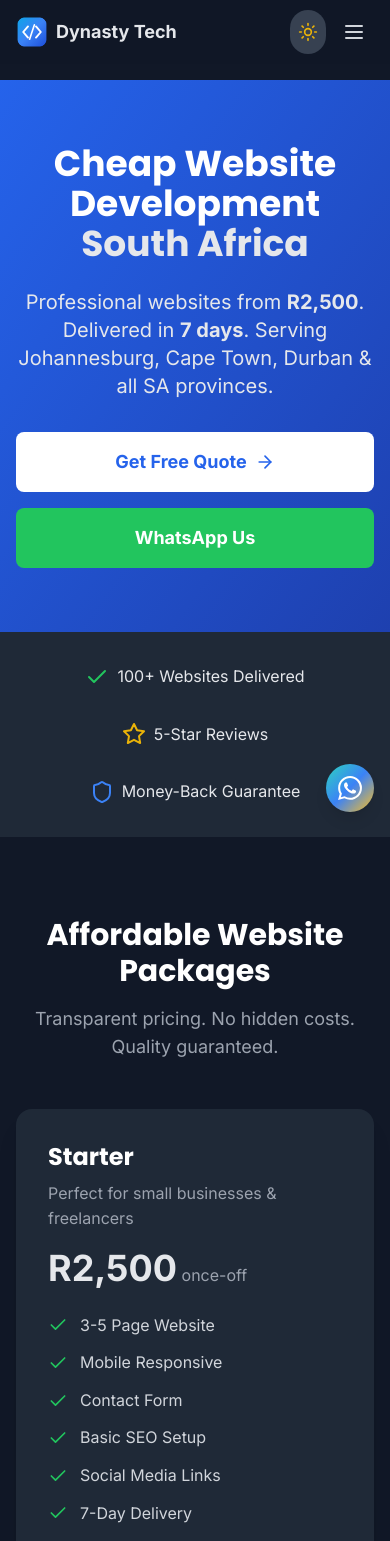
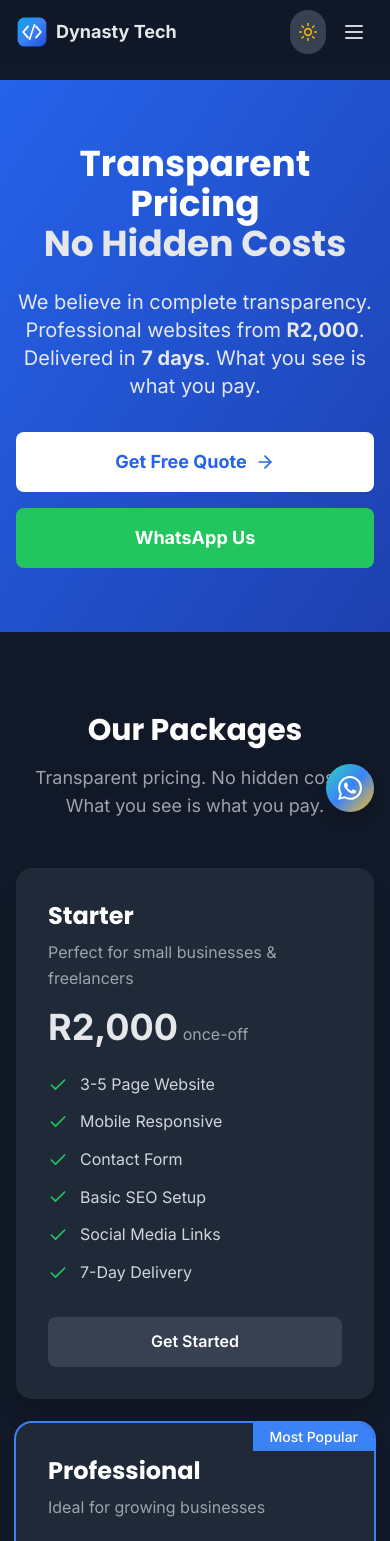
Before and after one commit to DynastyTech/business, a React (Create React App) app in the folder client/: page /cheap-website-south-africa in a window 390 px wide. Shown: the top 1541 px of the page. Built offline with nearby package versions, Linux system fonts and the light colour scheme.

Commit message:
Add Pricing to navbar, update prices, add Mobile App package, remove stats, transparent pricing messaging

```diff
--- a/client/src/components/CheapWebsitePage.js
+++ b/client/src/components/CheapWebsitePage.js
@@ -9,7 +9,6 @@ import {
   Search,
   Zap,
   ArrowRight,
-  Star,
   MessageSquare
 } from 'lucide-react';
 
@@ -17,7 +16,7 @@ const CheapWebsitePage = () => {
   const packages = [
     {
       name: "Starter",
-      price: "R2,500",
+      price: "R2,000",
       description: "Perfect for small businesses & freelancers",
       features: [
         "3-5 Page Website",
@@ -31,7 +30,7 @@ const CheapWebsitePage = () => {
     },
     {
       name: "Professional",
-      price: "R5,500",
+      price: "R4,000",
       description: "Ideal for growing businesses",
       features: [
         "5-10 Page Website",
@@ -46,7 +45,7 @@ const CheapWebsitePage = () => {
     },
     {
       name: "E-commerce",
-      price: "R12,000",
+      price: "R10,000",
       description: "For online stores",
       features: [
         "Full Online Store",
@@ -56,6 +55,21 @@ const CheapWebsitePage = () => {
         "Order Tracking",
         "SSL Security",
         "14-Day Delivery"
+      ],
+      popular: false
+    },
+    {
+      name: "Mobile App",
+      price: "R15,000",
+      description: "iOS & Android applications",
+      features: [
+        "Cross-Platform App",
+        "iOS & Android",
+        "Custom UI Design",
+        "Push Notifications",
+        "API Integration",
+        "App Store Submission",
+        "21-Day Delivery"
       ],
       popular: false
     }
@@ -87,12 +101,12 @@ const CheapWebsitePage = () => {
             transition={{ duration: 0.6 }}
           >
             <h1 className="text-4xl md:text-5xl lg:text-6xl font-bold mb-6">
-              Cheap Website Development<br />
-              <span className="text-yellow-400">South Africa</span>
+              Transparent Pricing<br />
+              <span className="text-yellow-400">No Hidden Costs</span>
             </h1>
             <p className="text-xl md:text-2xl text-primary-100 mb-8 max-w-3xl mx-auto">
-              Professional websites from <strong>R2,500</strong>. Delivered in <strong>7 days</strong>.
-              Serving Johannesburg, Cape Town, Durban & all SA provinces.
+              We believe in complete transparency. Professional websites from <strong>R2,000</strong>.
+              Delivered in <strong>7 days</strong>. What you see is what you pay.
             </p>
             <div className="flex flex-col sm:flex-row gap-4 justify-center">
               <Link
@@ -115,39 +129,20 @@ const CheapWebsitePage = () => {
         </div>
       </section>
 
-      {/* Trust Badges */}
-      <section className="py-8 px-4 bg-gray-50 dark:bg-gray-800">
-        <div className="max-w-6xl mx-auto">
-          <div className="flex flex-wrap justify-center items-center gap-8 text-gray-600 dark:text-gray-400">
-            <div className="flex items-center gap-2">
-              <Check className="text-green-500" size={24} />
-              <span>100+ Websites Delivered</span>
-            </div>
-            <div className="flex items-center gap-2">
-              <Star className="text-yellow-500" size={24} />
-              <span>5-Star Reviews</span>
-            </div>
-            <div className="flex items-center gap-2">
-              <Shield className="text-blue-500" size={24} />
-              <span>Money-Back Guarantee</span>
-            </div>
-          </div>
-        </div>
-      </section>
 
       {/* Pricing Section */}
       <section className="py-20 px-4">
         <div className="max-w-6xl mx-auto">
           <div className="text-center mb-12">
             <h2 className="text-3xl md:text-4xl font-bold text-gray-900 dark:text-white mb-4">
-              Affordable Website Packages
+              Our Packages
             </h2>
             <p className="text-lg text-gray-600 dark:text-gray-400">
-              Transparent pricing. No hidden costs. Quality guaranteed.
+              Transparent pricing. No hidden costs. What you see is what you pay.
             </p>
           </div>
 
-          <div className="grid md:grid-cols-3 gap-8">
+          <div className="grid md:grid-cols-2 lg:grid-cols-4 gap-6">
             {packages.map((pkg, index) => (
               <motion.div
                 key={pkg.name}
@@ -156,7 +151,7 @@ const CheapWebsitePage = () => {
                 transition={{ duration: 0.5, delay: index * 0.1 }}
                 viewport={{ once: true }}
                 className={`relative bg-white dark:bg-gray-800 rounded-2xl shadow-xl overflow-hidden ${
-                  pkg.popular ? 'ring-2 ring-primary-500 scale-105' : ''
+                  pkg.popular ? 'ring-2 ring-primary-500' : ''
                 }`}
               >
                 {pkg.popular && (
--- a/client/src/components/Navbar.js
+++ b/client/src/components/Navbar.js
@@ -24,8 +24,8 @@ const Navbar = () => {
     { name: 'Home', href: '#home', isPage: false },
     { name: 'About', href: '#about', isPage: false },
     { name: 'Services', href: '#services', isPage: false },
+    { name: 'Pricing', href: '/cheap-website-south-africa', isPage: true },
     { name: 'Projects', href: '/projects', isPage: true },
-    { name: 'Skills', href: '/skills', isPage: true },
     { name: 'Blog', href: '/blog', isPage: true },
     { name: 'Contact', href: '/contact', isPage: true },
   ];
```
